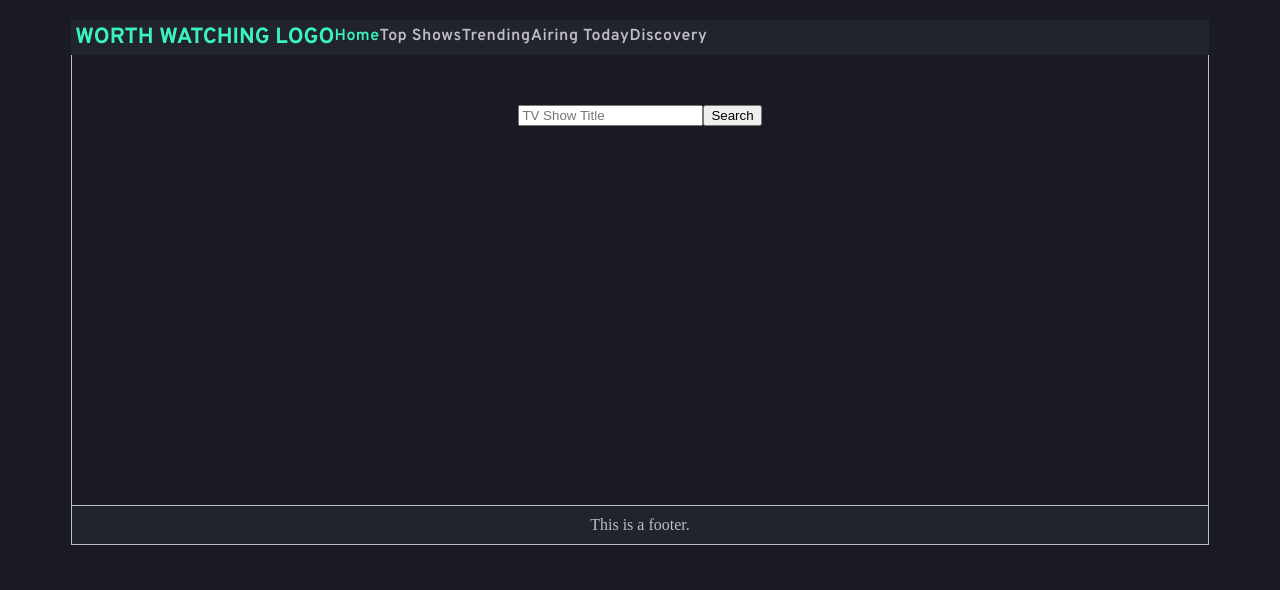
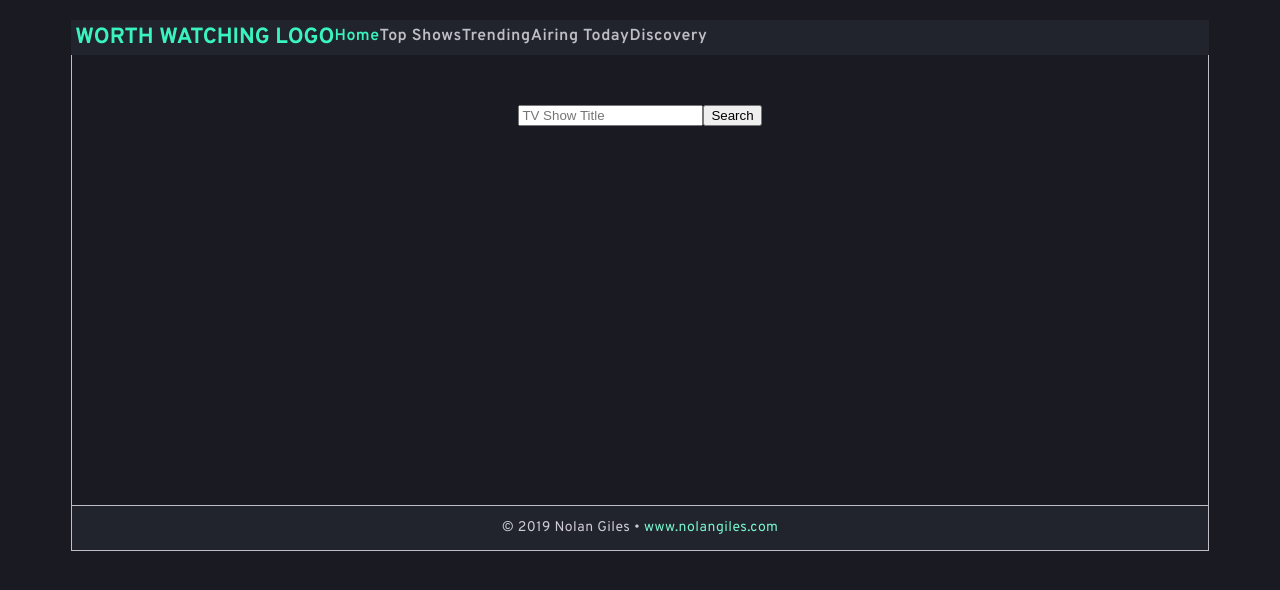
Before and after one commit to nolanGHUB/project_2, a React (Create React App) app in the folder worthwatching/: page /home in a window 1280 px wide. Shown: the top 590 px of the page. Built offline with nearby package versions, Linux system fonts and the light colour scheme.

Commit message:
replaced place-holder text

```diff
--- a/worthwatching/src/components/Footer.js
+++ b/worthwatching/src/components/Footer.js
@@ -3,7 +3,9 @@ import React from 'react'
 const Footer = () => {
   return (
     <div className="footer">
-      This is a footer.
+      <div className="copy">
+        © 2019 Nolan Giles  •  <span className="website">www.nolangiles.com</span>
+      </div>
     </div>
   )
 }
```
